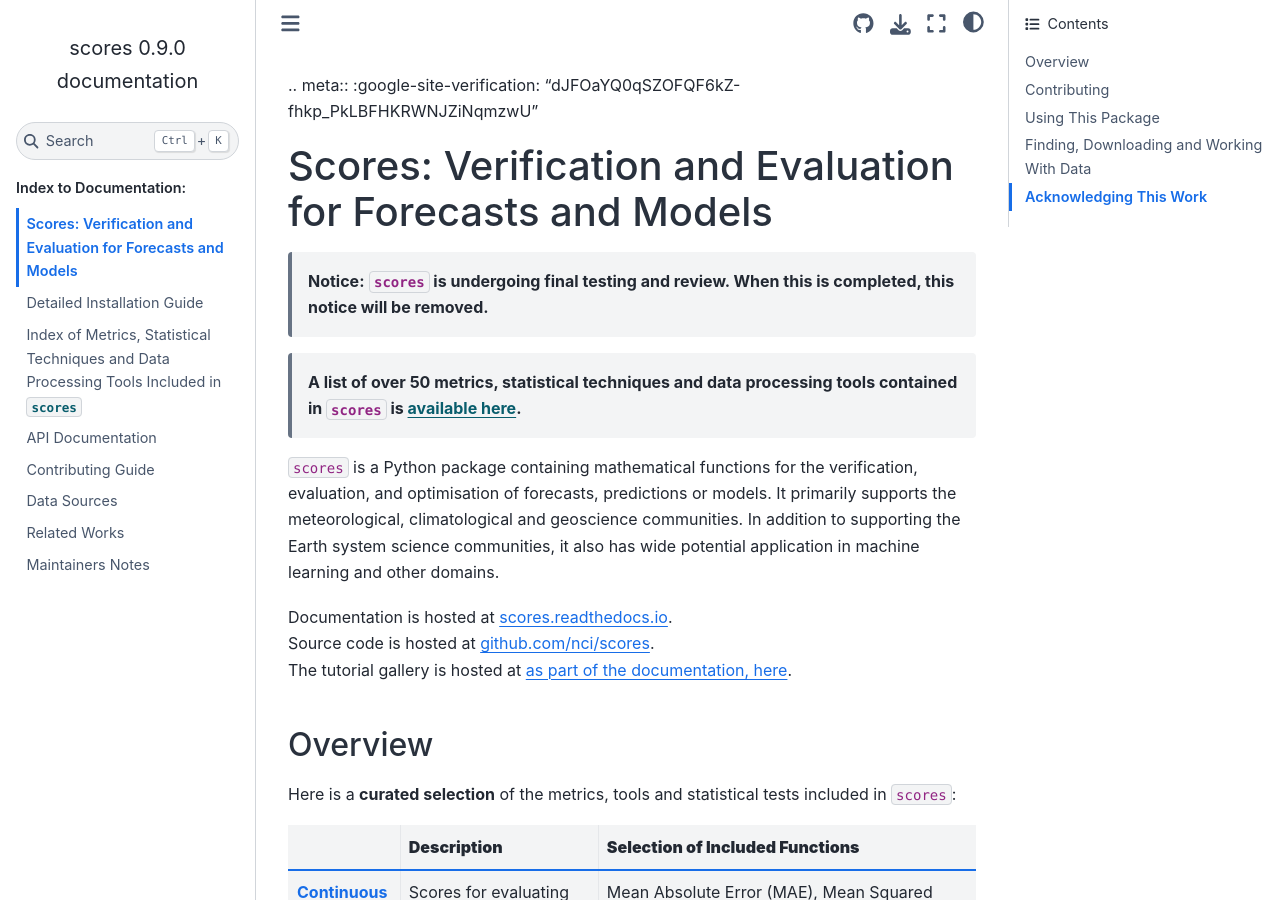
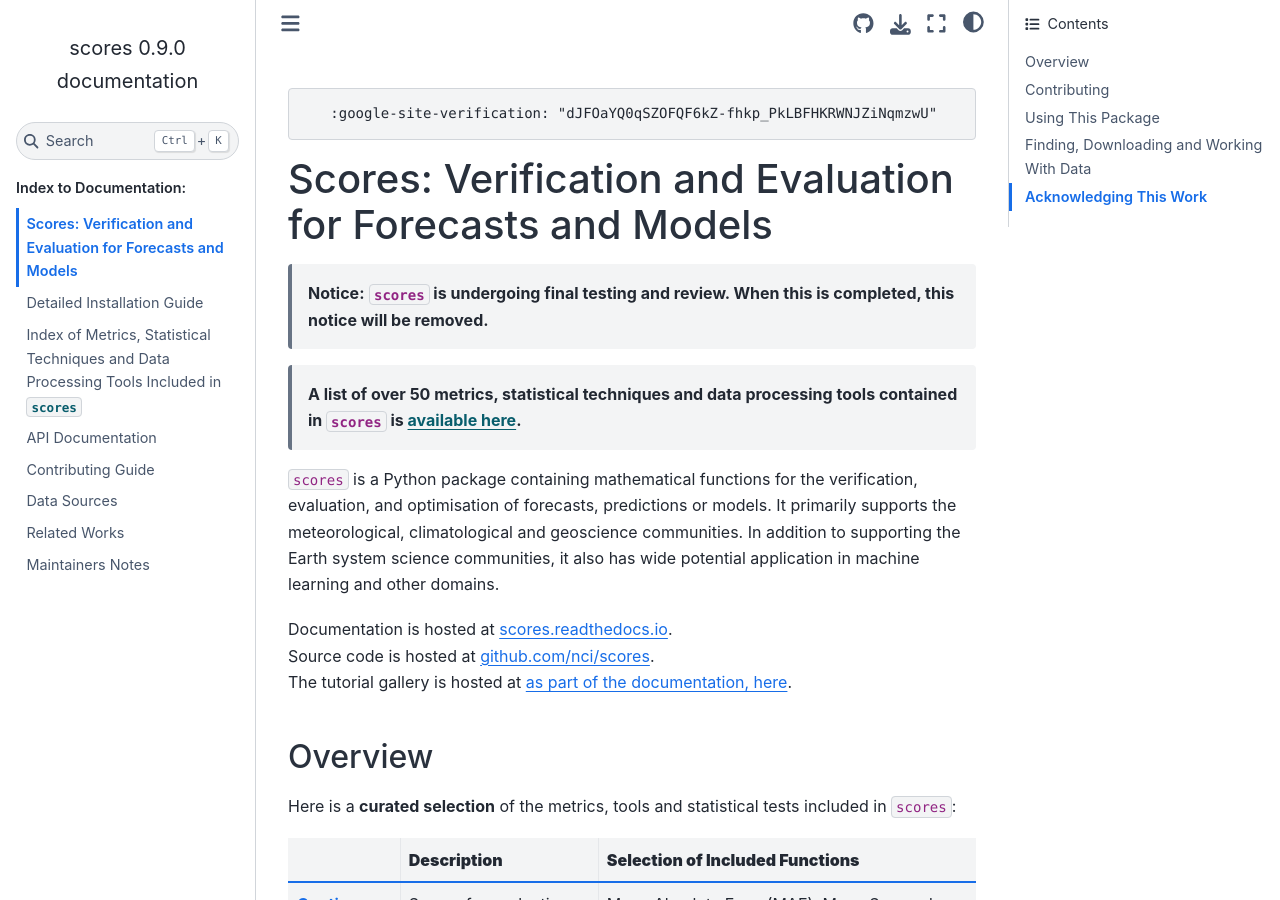
Before and after one commit to nci/scores, a Sphinx documentation site: the page built from docs/index.md, in a window 1280 px wide and 900 px high. Built offline with Sphinx 7.4.7 and the Sphinx Book theme 1.1.4, drawn with Linux system fonts in a browser that asks for light colours; pages that are not in the unit, such as notebooks, are missing from menus.

Commit message:
Tweak verification

````diff
--- a/docs/index.md
+++ b/docs/index.md
@@ -3,8 +3,9 @@
 % You can adapt this file completely to your liking, but it should at least
 % contain the root `toctree` directive.
 
-.. meta::
+```.. meta::
    :google-site-verification: "dJFOaYQ0qSZOFQF6kZ-fhkp_PkLBFHKRWNJZiNqmzwU"
+```
 
 ```{include} ../README.md
 ```
````
